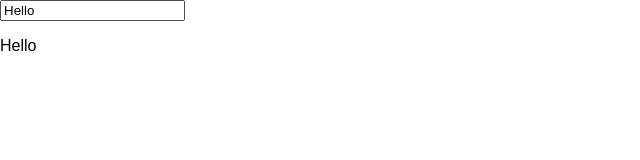
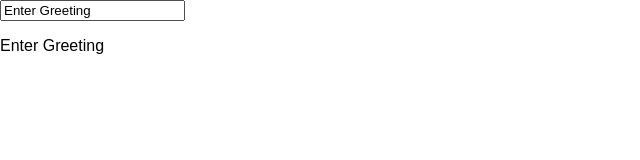
Before and after one commit to dtanzer/react-redux-for-backend-devs, a React (Create React App) app: page / in a window 1280 px wide. Shown: the top 160 px of the page, without its empty margins (0-640 px from the left). Built offline with nearby package versions, Linux system fonts and the light colour scheme.

Commit message:
Input now renders the default value from the redux store

```diff
--- a/src/App.js
+++ b/src/App.js
@@ -2,12 +2,12 @@ import React, { Component } from 'react';
 import logo from './logo.svg';
 import './App.css';
 
-import { MyInput } from './MyInput';
+import { MyInputContainer } from './MyInput';
 
 class App extends Component {
   render() {
     return (
-      <MyInput/>
+      <MyInputContainer/>
     );
   }
 }
--- a/src/MyInput.js
+++ b/src/MyInput.js
@@ -1,12 +1,21 @@
 import React from 'react';
+import { connect } from 'react-redux';
 
 export class MyInput extends React.Component {
 	render() {
 	  return (
 		<div>
-			<input type="text" value="Hello" />
-			<p>Hello</p>
+			<input type="text" value={this.props.inputValue} />
+			<p>{this.props.inputValue}</p>
 		</div>
 	);
 	}
 }
+
+export function mapStateToProps(state) {
+	return {
+		inputValue: state.someForm.inputValue
+	}
+}
+
+export const MyInputContainer = connect(mapStateToProps)(MyInput);
--- a/src/Reducer.js
+++ b/src/Reducer.js
@@ -1,4 +1,8 @@
 const initialState = {
+	someForm: {
+		inputValue: 'Enter Greeting',
+		otherData: 'We ignore that',
+	}
 }
 
 export function reducer(state = initialState, action) {
```
